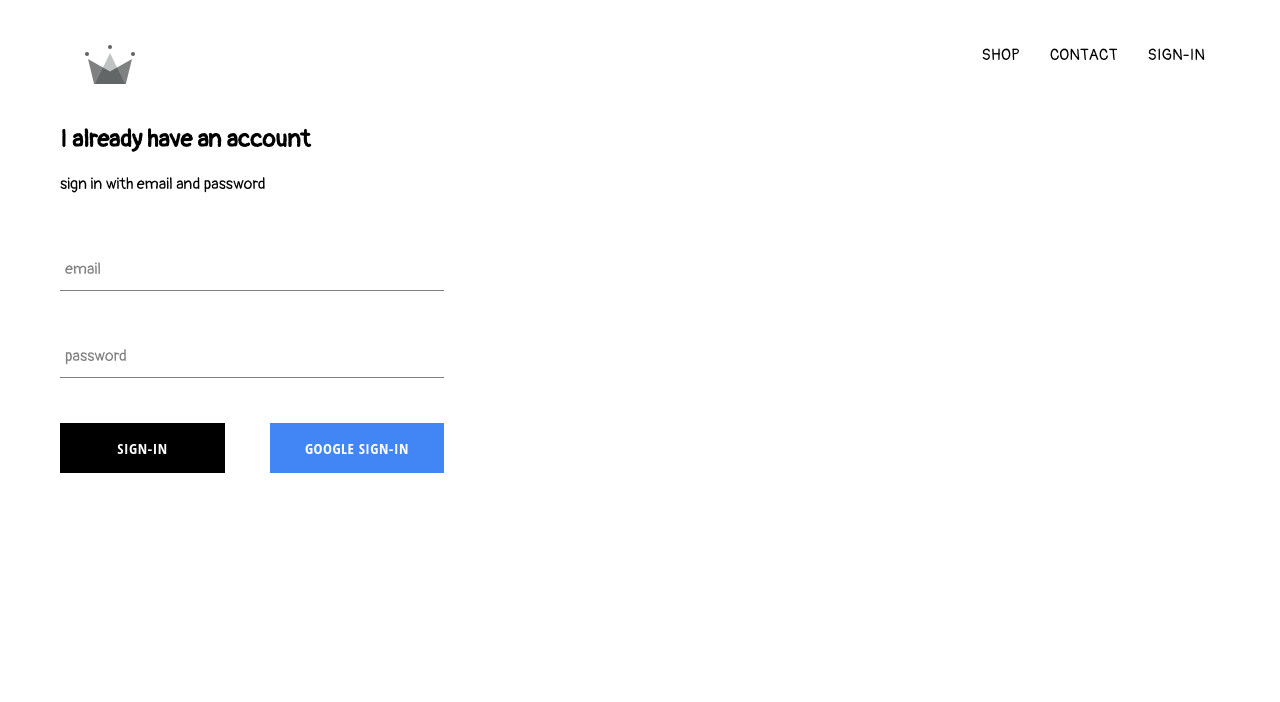
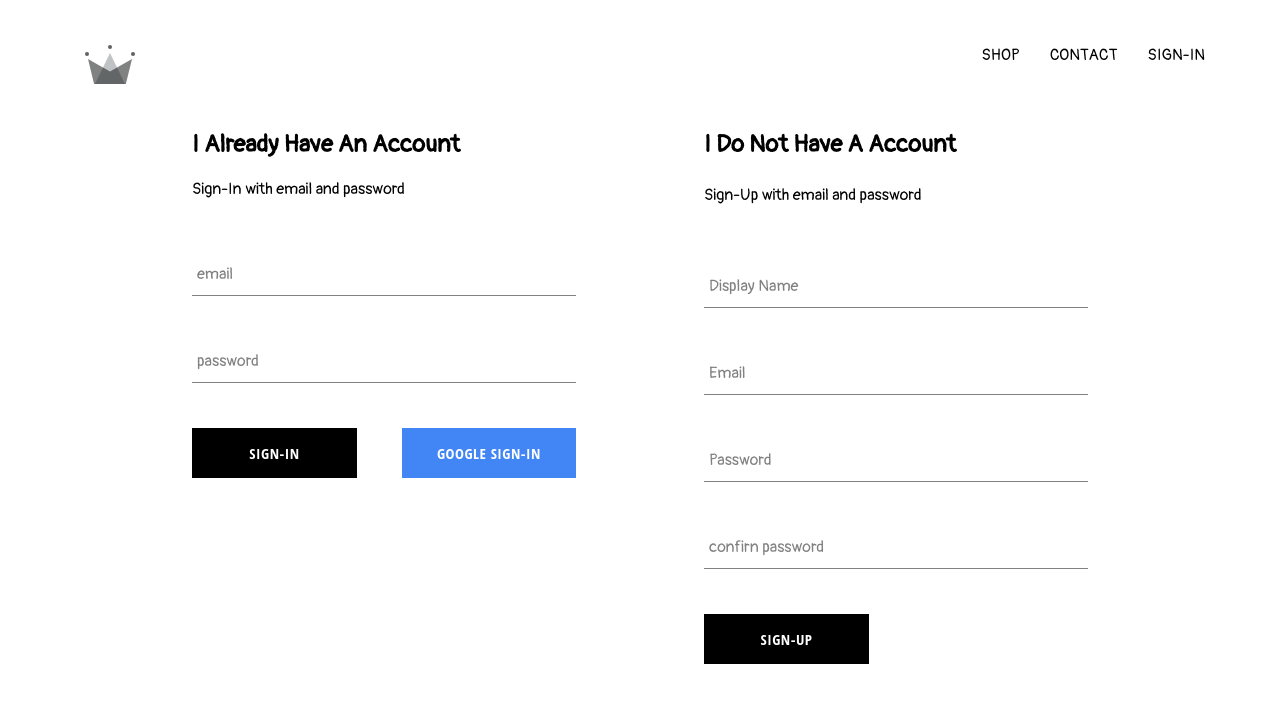
Before and after one commit to Newgin-sam/kings-shopping, a React (Create React App) app: page /signin in a window 1280 px wide. Shown: the top 702 px of the page. Built offline with nearby package versions, Linux system fonts and the light colour scheme; no server answers.

Commit message:
sign-in and sign-up using firebase is completed successfully

```diff
--- a/src/App.js
+++ b/src/App.js
@@ -5,7 +5,7 @@ import HomePage from './pages/homepage/homepage.component';
 import ShopPage from './pages/shoppage/shoppage.component';
 import Header from './components/header/header.componenet';
 import SignInSignUp from './pages/sign-in-sign-up/sign-in-sign-up.component';
-import { auth } from './firebase/firebase.utilities';
+import { auth , createUserProfileDocument } from './firebase/firebase.utilities';
 
 class App extends React.Component {
 
@@ -19,10 +19,25 @@ class App extends React.Component {
   unSubscribeFromAuth= null;
 
   componentDidMount(){
-    this.unSubscribeFromAuth = auth.onAuthStateChanged( user => {
-      this.setState({currentUser : user});
-      console.log(this.state.currentUser);
+
+    this.unSubscribeFromAuth = auth.onAuthStateChanged( async userAuth => {
+      if(userAuth){
+        const userRef = await createUserProfileDocument(userAuth);
+        userRef.onSnapshot( snapshot => {
+          this.setState({
+            currentUser : {
+              id : snapshot.id,
+              ...snapshot.data()
+            }
+          });
+        });
+      }
+      else{
+        this.setState({currentUser:userAuth});
+
+      }
     });
+
   }
   componentWillUnmount(){
     this.unSubscribeFromAuth();
--- a/src/components/sign-in/sign-in.component.jsx
+++ b/src/components/sign-in/sign-in.component.jsx
@@ -3,7 +3,7 @@ import React from 'react';
 import './sign-in.styles.scss';
 import FormInput from '../form-input/form-input.componenet';
 import CustomButton from '../custom-button/custom-button.component';
-import {signInWithGoogle} from '../../firebase/firebase.utilities';
+import {auth , signInWithGoogle} from '../../firebase/firebase.utilities';
 
 class SignIn extends React.Component{
     constructor(props){
@@ -13,15 +13,21 @@ class SignIn extends React.Component{
             password:''
         }
     }
-    handleSubmit = event =>{
+    handleSubmit = async event =>{
+        event.preventDefault();
+        const { email , password } = this.state;
 
-        event.preventDefault();
-
+        try {
+            await auth.signInWithEmailAndPassword(email,password);
+            this.setState({email : '' , password:''});
+        } catch (error) {
+            console.log(error);
+        }
         this.setState({ email : '' , password : '' });
     }
 
     handleChange = event =>{
-        console.log(event);
+
         const {value , name} =event.target;
         this.setState({[name] : value});
     }
@@ -30,8 +36,8 @@ class SignIn extends React.Component{
     render(){
         return(
             <div className="sign-in">
-                <h2 className="title">I already have an account</h2>
-                <span className="title">sign in with email and password </span>
+                <h2 className="title">I Already Have An Account</h2>
+                <span className="title">Sign-In with email and password </span>
                 <form onSubmit={this.handleSubmit}>
                     <FormInput label="email" type="text" name="email" value={this.state.email} handleChange={this.handleChange} required/>
 
@@ -39,7 +45,7 @@ class SignIn extends React.Component{
 
                     <div className="sign-in-button">
                         <CustomButton type='submit' >SIGN-IN</CustomButton>
-                        <CustomButton isGoogleButton onClick ={signInWithGoogle} > Google SIGN-IN</CustomButton>
+                        <CustomButton isGoogleButton type='button' onClick ={signInWithGoogle} > Google SIGN-IN</CustomButton>
                     </div>
 
                 </form>
--- /dev/null
+++ b/src/components/sign-up/sigin-up.componenet.jsx
@@ -0,0 +1,77 @@
+import React from 'react';
+import {auth, createUserProfileDocument} from '../../firebase/firebase.utilities';
+import FormInput from '../form-input/form-input.componenet';
+import CustomButton from '../custom-button/custom-button.component';
+import './sign-up.styles.scss';
+
+
+class SignUp extends React.Component{
+
+    constructor(){
+        super();
+
+        this.state = {
+            displayName : "",
+            email : "",
+            password : "",
+            confirmPassword : ""
+        }
+
+    }
+    handleSubmit = async event =>{
+        event.preventDefault();
+        const {displayName,email,password,confirmPassword} = this.state;
+
+        if(password !== confirmPassword){
+            alert("password and confirm password does'nt match");
+            return;
+        }
+        try {
+            const { user } = await auth.createUserWithEmailAndPassword(email,password);
+
+            createUserProfileDocument(user, {displayName});
+        } catch (err) {
+            console.log(err);
+        }
+
+        this.setState({
+            displayName : "",
+            email : "",
+            password : "",
+            confirmPassword : ""
+        });
+
+    }
+
+    handleChange =  event => {
+        const {name,value} = event.target;
+        this.setState({[name] : value});
+    }
+
+
+    render(){
+
+        const {displayName,email,password,confirmPassword} = this.state;
+
+        return(
+            <div className="sign-up">
+
+                <h2 className="title">I Do Not Have A Account</h2>
+                <p>Sign-Up with email and password</p>
+
+                <form className="sign-up-form" onSubmit={this.handleSubmit}>
+
+                    <FormInput type = "text" name="displayName" label = "Display Name" value = {displayName}  onChange={this.handleChange} required/>
+                    <FormInput type = "text" name="email" label = "Email" value = {email}  onChange={this.handleChange} required/>
+                    <FormInput type = "password" name="password" label = "Password" value = {password}  onChange={this.handleChange} required/>
+                    <FormInput type = "password" name="confirmPassword" label = "confirn password" value = {confirmPassword}  onChange={this.handleChange} required/>
+                    <CustomButton type = "submit" >Sign-Up</CustomButton>
+
+                </form>
+
+            </div>
+        )
+
+    }
+}
+export default SignUp;
--- /dev/null
+++ b/src/components/sign-up/sign-up.styles.scss
@@ -0,0 +1,8 @@
+.sign-up{
+    display: flex;
+    flex-direction: column;
+    width : 30vw;
+    .title{
+        margin :10px 0;
+    }
+}
--- a/src/firebase/firebase.utilities.js
+++ b/src/firebase/firebase.utilities.js
@@ -13,10 +13,34 @@ const firebaseConfig = {
     measurementId: "G-JYP4LK14R8"
 };
 
+
 firebase.initializeApp(firebaseConfig);
 
 export const auth = firebase.auth();
 export const firestone = firebase.firestore();
+
+
+export const createUserProfileDocument = async (userAuth, additionalData) => {
+    if(!userAuth) return ;
+
+    const userRef = firestone.doc(`user/${userAuth.uid}`);
+    const snapshot =userRef.get();
+    if(!snapshot.exists){                 //exists is an attribute in object which tells whether the object has value (true) or not (false)
+        const { displayName , email } = userAuth;
+        const createdAt = new Date();
+        try {
+            await userRef.set({
+                displayName,
+                email,
+                createdAt,
+                ...additionalData
+            })
+        } catch (error) {
+            console.log(error);
+        }
+    }
+    return userRef;
+}
 
 const provider = new firebase.auth.GoogleAuthProvider();
 provider.setCustomParameters({ promt : 'select_account'});
--- a/src/pages/sign-in-sign-up/sign-in-sign-up.component.jsx
+++ b/src/pages/sign-in-sign-up/sign-in-sign-up.component.jsx
@@ -1,11 +1,13 @@
 import React from 'react';
-import SignIn from '../../components/sign-in/sign-in.component'
+import SignIn from '../../components/sign-in/sign-in.component';
+import SignUP from '../../components/sign-up/sigin-up.componenet';
 
 import './sign-in-sign-up.styles.scss'
 
 const SignInSignUp = () => (
     <div className="sign-in-sign-up">
         <SignIn />
+        <SignUP />
     </div>
 )
 export default SignInSignUp;
--- a/src/pages/sign-in-sign-up/sign-in-sign-up.styles.scss
+++ b/src/pages/sign-in-sign-up/sign-in-sign-up.styles.scss
@@ -0,0 +1,8 @@
+.sign-in-sign-up{
+
+    width : 70vw ;
+    display : flex ;
+    justify-content: space-between;
+    margin : 30px auto;
+
+}
```
